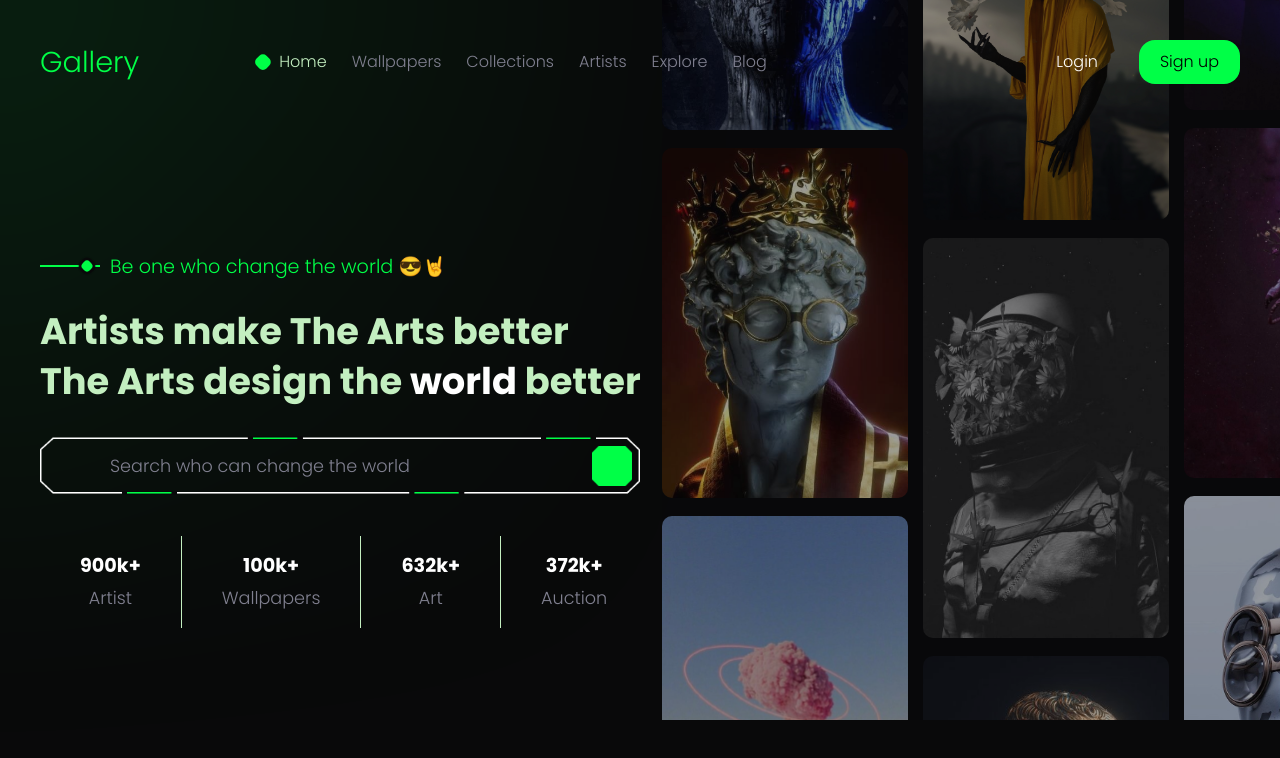
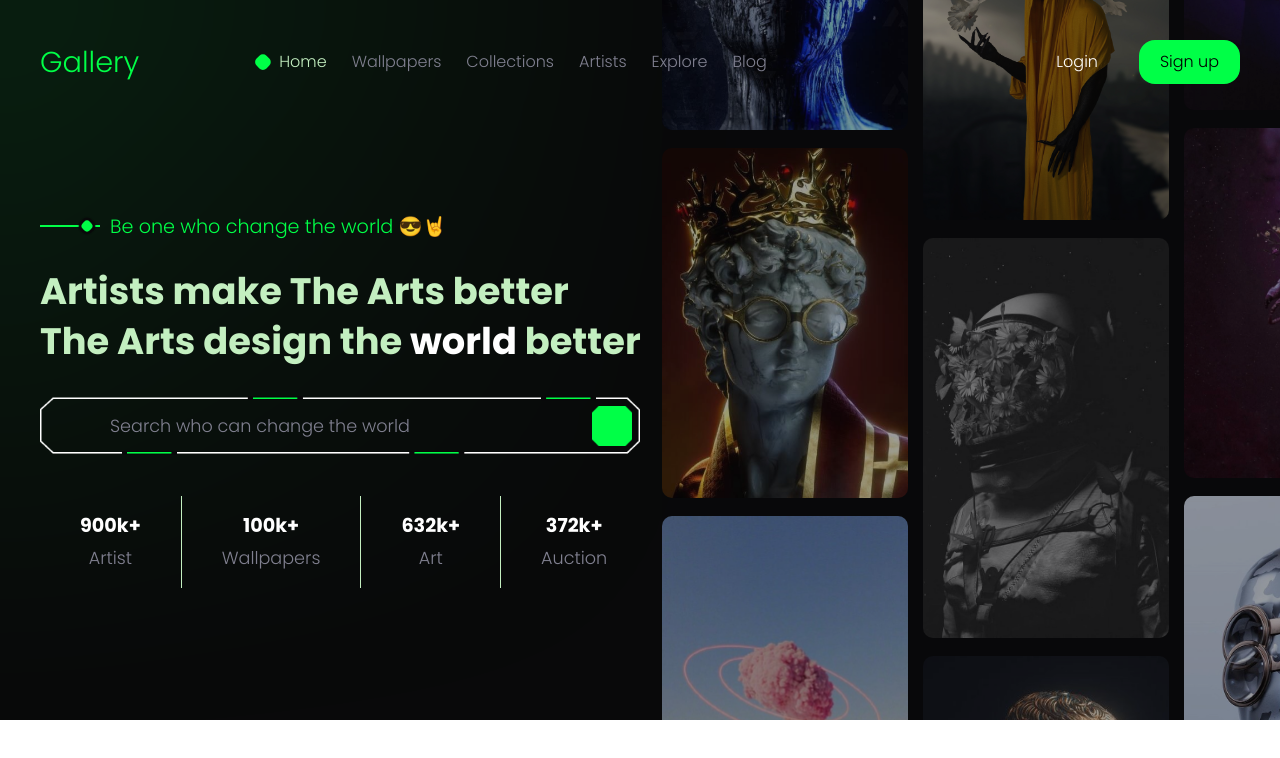
Before and after one commit to BeforeIDieCode/BeforeIDieAchievements, a React (Create React App) app: page / in a window 1280 px wide. Shown: the top 758 px of the page. Built offline with nearby package versions, Linux system fonts and the light colour scheme; some icons are missing.

Commit message:
fix height of header

```diff
--- a/src/Components/BrickLayout/BrickLayout.module.css
+++ b/src/Components/BrickLayout/BrickLayout.module.css
@@ -1,7 +1,7 @@
 .brick-layout {
     position: absolute;
     width: 60%;
-    height: 720px;
+    height: 100%;
     top: 0;
     right: -150px;
 	display: flex;
--- a/src/Components/Header/Header.module.css
+++ b/src/Components/Header/Header.module.css
@@ -1,8 +1,8 @@
 .header {
     position: relative;
     background: var(--dark-900);
-    height: 100vh;
-    overflow-x: hidden;
+    height: 720px;
+    overflow: hidden;
 }
 .blur-circle-shape {
     position: absolute;
```
